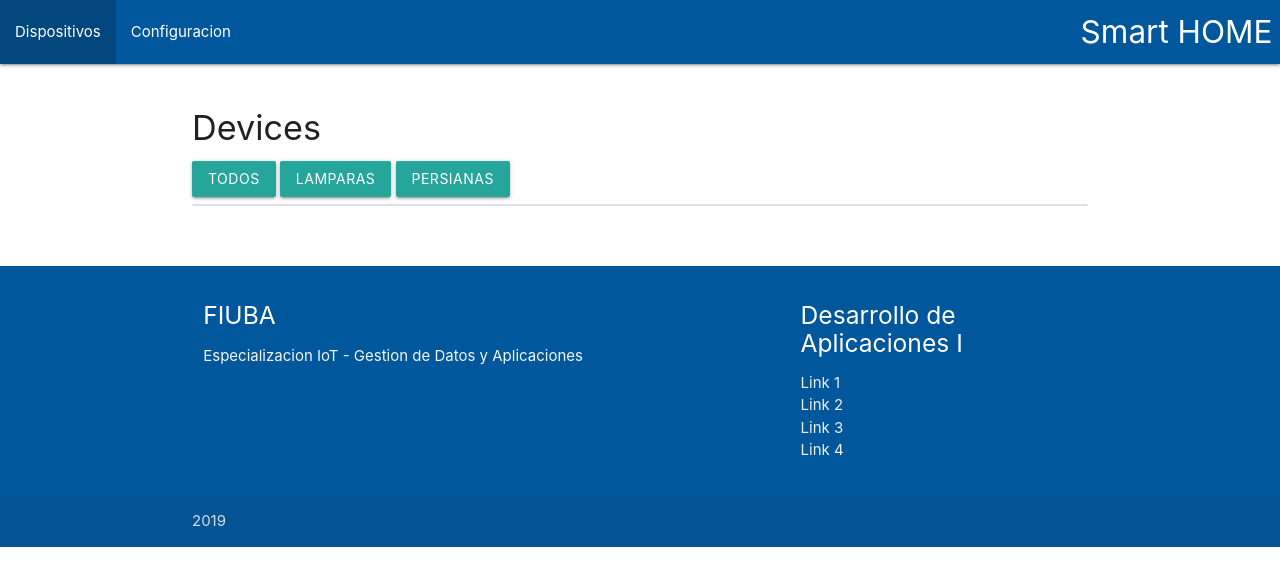
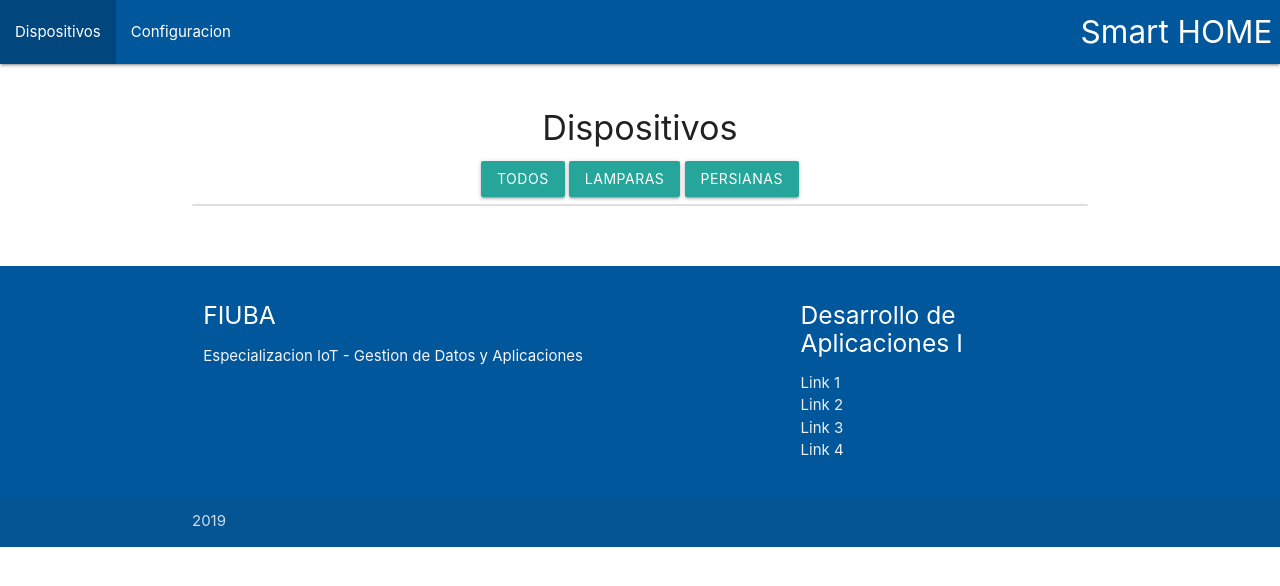
Before and after one commit to Todox2pe/daw_tp_final, a plain HTML site: page index.html in a window 1280 px wide. Drawn offline with Linux system fonts and the light colour scheme; no server answers.

Commit message:
centrado "Dispositivos" y tambien los botones para filtrado

```diff
--- a/index.html
+++ b/index.html
@@ -25,12 +25,13 @@
 
 			<div class="container">
 				<br/>
-				<h4>Devices</h4>
 
-				<a id="botonTodos" class="waves-effect waves-light btn">TODOS</a>
-				<a id="botonLamparas" class="waves-effect waves-light btn">LAMPARAS</a>
-				<a id="botonPersianas" class="waves-effect waves-light btn">PERSIANAS</a>
-
+				<div class="center-align">
+					<h4>Dispositivos</h4>
+					<a id="botonTodos" class="waves-effect waves-light btn">TODOS</a>
+					<a id="botonLamparas" class="waves-effect waves-light btn">LAMPARAS</a>
+					<a id="botonPersianas" class="waves-effect waves-light btn">PERSIANAS</a>
+				</div>
 				<ul class="collection" id='devicesList'>
 				</ul>
 
```
